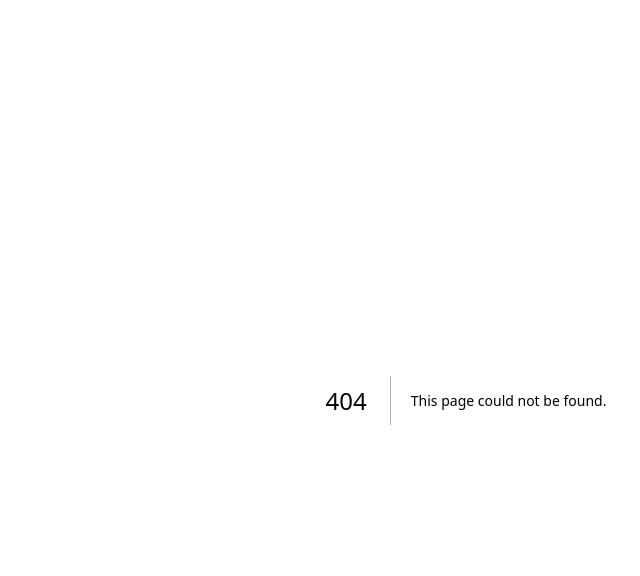
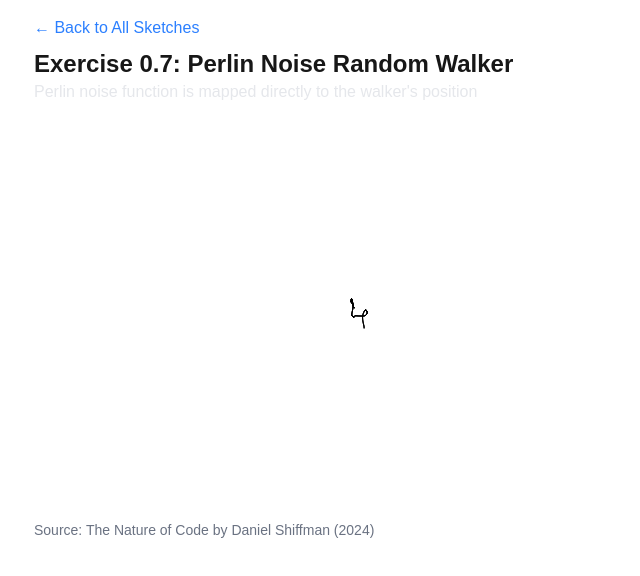
Before and after one commit to SoxFace/nature-of-code, a Next.js app: page /exercises/07-perlin-noise-random-walker in a window 1280 px wide. Before the commit this address had no page. Shown: the top 576 px of the page, without its empty margins (174-814 px from the left). Built offline with nearby package versions, Linux system fonts and the light colour scheme.

Commit message:
add: exercise 0.7 perlin noise random walker

```diff
--- /dev/null
+++ b/src/app/exercises/07-perlin-noise-random-walker/page.tsx
@@ -0,0 +1,69 @@
+'use client';
+
+import dynamic from 'next/dynamic';
+// Dynamically import P5Wrapper to disable SSR
+const P5Wrapper = dynamic(() => import('@/components/P5Wrapper'), { ssr: false });
+import SketchLayout from '@/components/SketchLayout';
+import p5 from 'p5';
+
+export default function PerlinNoiseRandomWalker() {
+
+    // Define the sketch function
+    const sketch = (p5: p5) => {
+
+        let walker: Walker;
+
+        class Walker {
+            x: number = 0;
+            y: number = 0;
+            timeX: number;
+            timeY: number;
+            oldx: number;
+            oldy: number;
+
+            constructor() {
+                this.x = p5.width / 2;
+                this.y = p5.height / 2;
+                this.oldx = this.x;
+                this.oldy = this.y;
+                this.timeX = 0;
+                this.timeY = 10000;
+            }
+
+            // map directly to walker's position
+            step() {
+                this.x += p5.map(p5.noise(this.timeX), 0, 1, -1, 1);
+                this.y += p5.map(p5.noise(this.timeY), 0, 1, -1, 1);
+                this.timeX += 0.01;
+                this.timeY += 0.01;
+            }
+
+            show() {
+                p5.stroke(0);
+                p5.line(this.oldx, this.oldy, this.x, this.y);
+                this.oldx = this.x;
+                this.oldy = this.y;
+            }
+        }
+
+        p5.setup = () => {
+            p5.createCanvas(640, 360);
+            p5.background(255);
+            walker = new Walker();
+        };
+
+        p5.draw = () => {
+            walker.step();
+            walker.show();
+        };
+    };
+
+    return (
+        <SketchLayout
+            title="Exercise 0.7: Perlin Noise Random Walker"
+            description="Perlin noise function is mapped directly to the walker's position"
+        >
+            <P5Wrapper sketch={sketch} />
+        </SketchLayout>
+    );
+}
--- a/src/app/page.tsx
+++ b/src/app/page.tsx
@@ -31,6 +31,7 @@ export default function Home() {
   ];
 
   const exercises = [
+    { href: '/exercises/07-perlin-noise-random-walker', label: '0.7: Perlin Noise Random walker' },
     { href: '/exercises/06-accept-reject-walker', label: '0.6: Accept-Reject walker' },
     { href: '/exercises/05-gaussian-walker', label: '0.5: Gaussian walker' },
     { href: '/exercises/04-paint-splatter', label: '0.4: Paint Splatter' },
```
